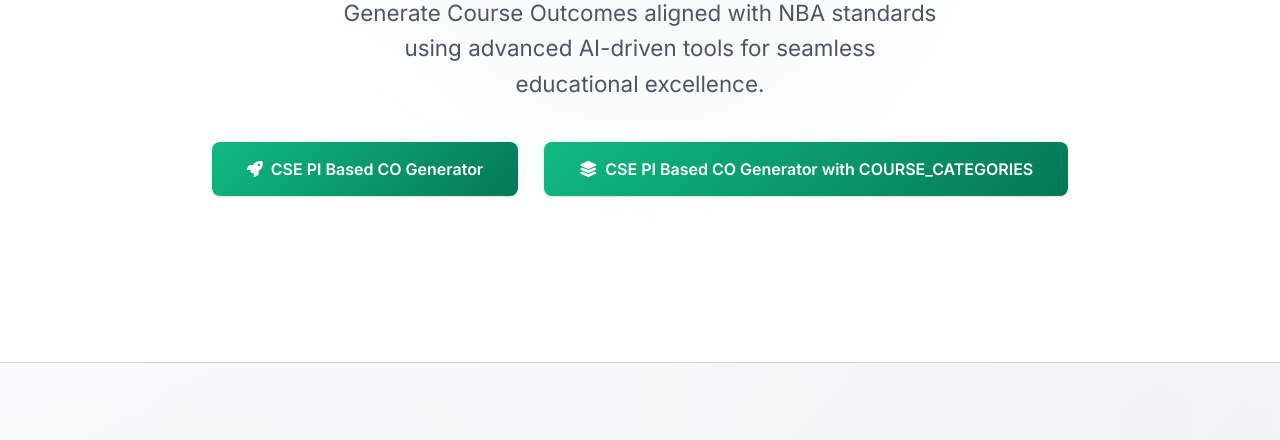
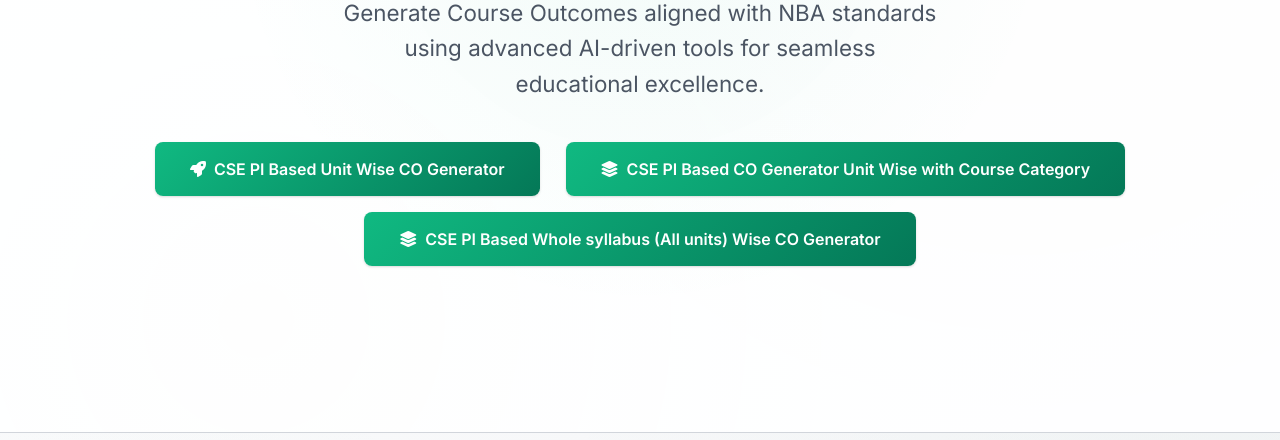
Before and after one commit to oyyathevan/NBA-APP, a plain HTML site: page streamlitapp.html in a window 1280 px wide. Shown: the part 320-760 px from the top of the page. Drawn offline with nearby package versions, Linux system fonts and the light colour scheme.

Commit message:
Add files via upload

```diff
--- a/streamlitapp.html
+++ b/streamlitapp.html
@@ -340,11 +340,14 @@
   <h1>Syllabus-Based CO Generator</h1>
   <p>Generate Course Outcomes aligned with NBA standards using advanced AI-driven tools for seamless educational excellence.</p>
   <div class="d-flex flex-wrap justify-content-center">
-    <a href="http://192.168.23.249:8501" target="_blank" class="btn btn-custom me-3 mb-3">
-      <i class="fas fa-rocket me-2"></i>CSE PI Based CO Generator
+    <a href=" http://192.168.23.189:8501" target="_blank" class="btn btn-custom me-3 mb-3">
+      <i class="fas fa-rocket me-2"></i>CSE PI Based Unit Wise CO Generator
     </a>
-    <a href="http://192.168.23.249:8502" target="_blank" class="btn btn-custom mb-3">
-      <i class="fas fa-layer-group me-2"></i>CSE PI Based CO Generator with COURSE_CATEGORIES
+    <a href="http://192.168.23.189:8501" target="_blank" class="btn btn-custom mb-3">
+      <i class="fas fa-layer-group me-2"></i>CSE PI Based CO Generator Unit Wise with Course Category
+    </a>
+    <a href="http://192.168.23.189:8501" target="_blank" class="btn btn-custom mb-3">
+      <i class="fas fa-layer-group me-2"></i>CSE PI Based Whole syllabus (All units) Wise CO Generator
     </a>
   </div>
 </section>
@@ -386,5 +389,4 @@
 
 <script src="https://cdn.jsdelivr.net/npm/bootstrap@5.3.3/dist/js/bootstrap.bundle.min.js"></script>
 </body>
-
 </html>
```
